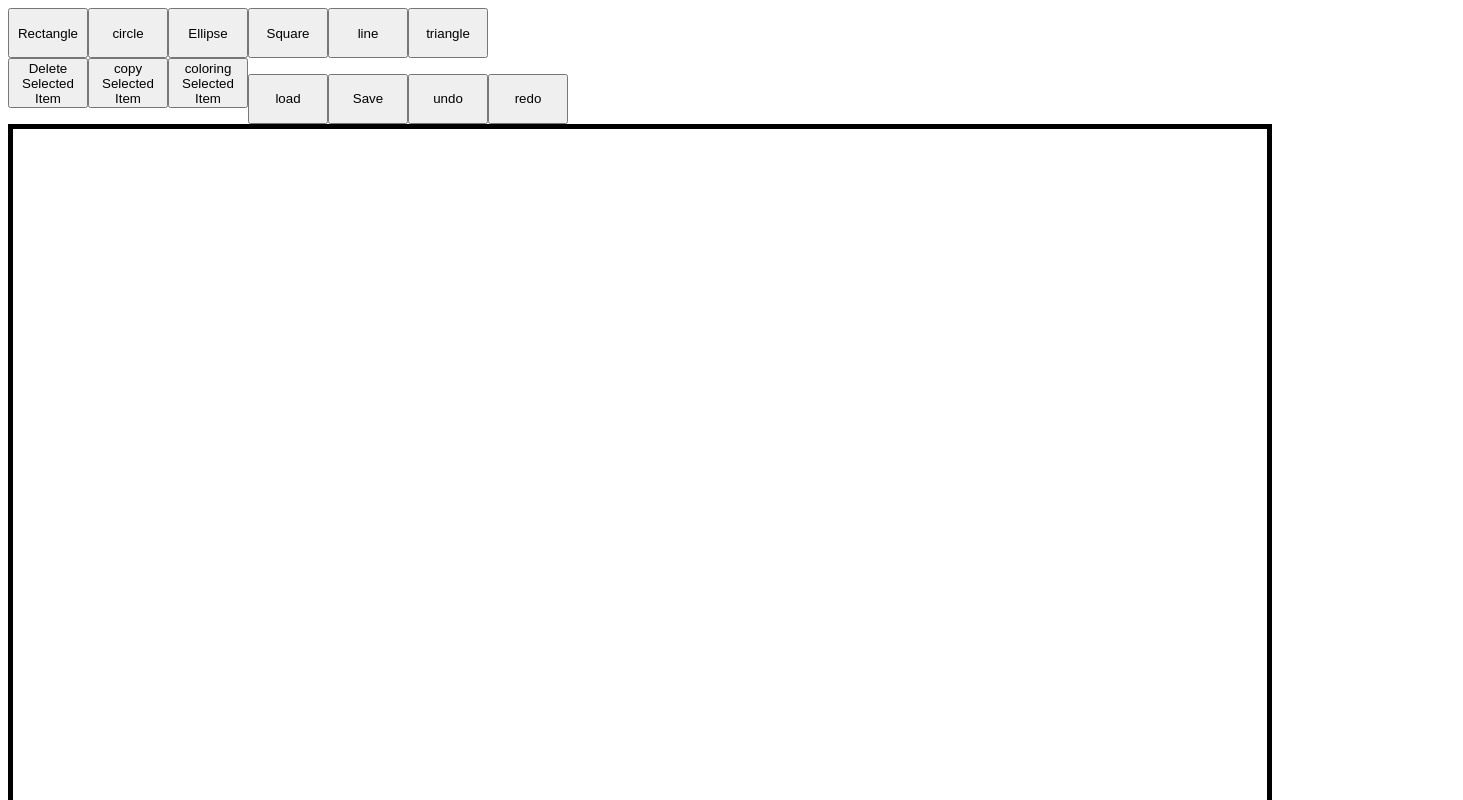
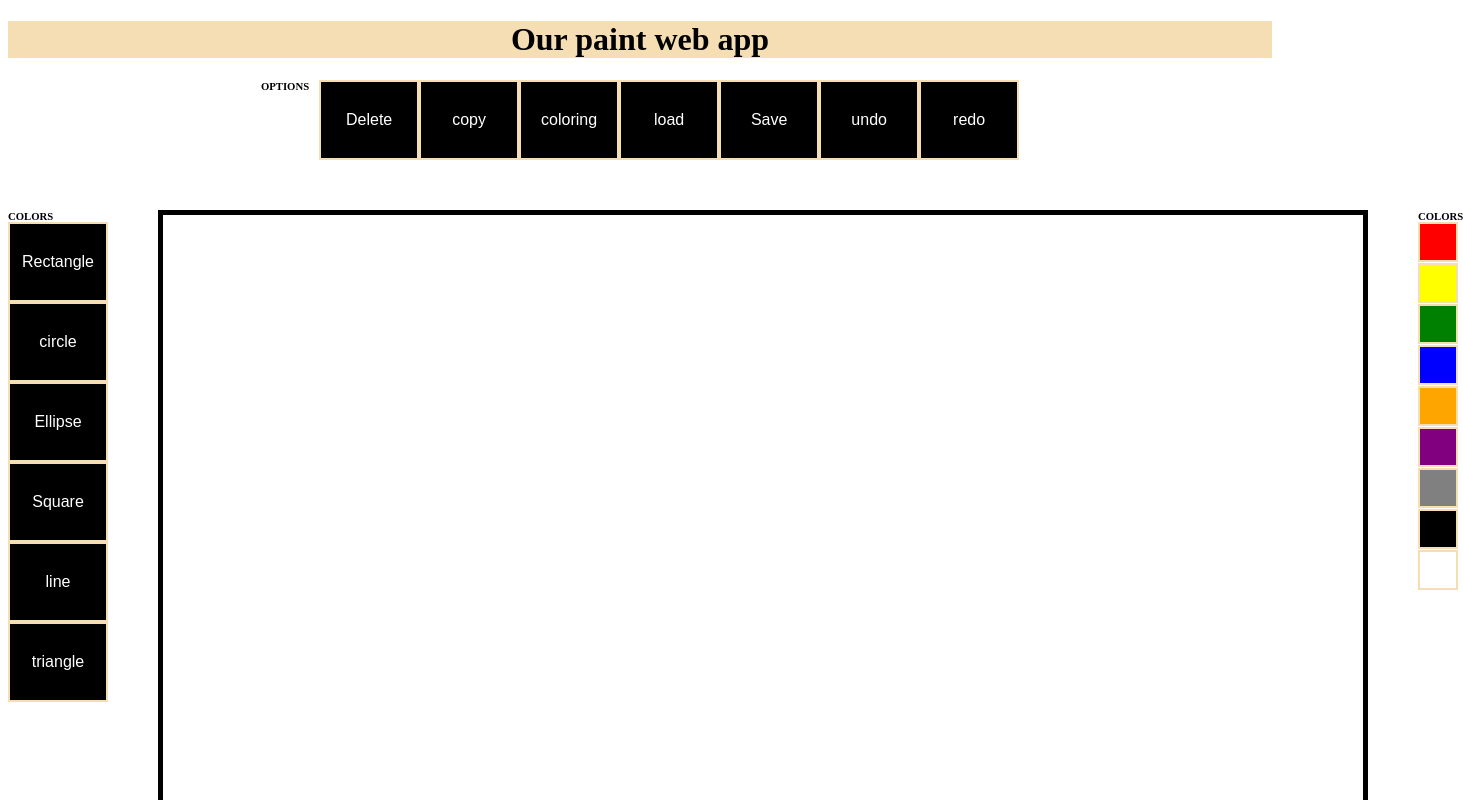
Before and after one commit to AbdelrahmanWael2/Paint, an Angular app in the folder PaintAngular/: page / in a window 1280 px wide. Shown: the top 800 px of the page, 1463 px wide, since content can reach past the window. Built offline with nearby package versions, Linux system fonts and the light colour scheme.

Commit message:
Add files via upload

```diff
--- a/PaintAngular/src/app/app.component.css
+++ b/PaintAngular/src/app/app.component.css
@@ -1,25 +1,88 @@
+h1{
+	text-align: center;
+	background-color: wheat;
+}
 .buttons
 {
-
-    height:50px;
-    width:80px;
-
+    height:80px;
+    width:100px;
+	/* margin: 20px; */
+	background-color: black;
+	color: rgb(255, 255, 255);
+	font-size: medium;
+	text-align: center;
+	border: 2px solid wheat;
+}
+.options{
+	display: flex;
+	justify-content: center;
+}
+.options h6{
+	padding-right: 10px;
+}
+.buttons:hover
+{
+	background-color: rgb(24, 8, 110);
+	cursor: pointer;
+}
+.buttons:active
+{
+	background-color: rgb(3, 8, 23);
 }
 .field {
 	width: 100%;
 	background: black;
 	height: 300px;
 }
-.buttons:hover
-{
-	background-color: aqua;
-	cursor: pointer;
+.drawing-tools{
+	display: grid;
+	grid-template-columns: 100px 1fr 60px;
 }
-.buttons:active
-{
-	background-color: rgb(135, 150, 195);
+.colors,
+.shaps{
+	margin-top: 50px;
 }
-.canvas:hover
-{
-	cursor: crosshair;
+.colors{
+	margin-right: 20px;
 }
+#holder{
+	margin: 50px;
+}
+h6{
+	margin: 0;
+}
+.colors .buttons{
+	width: 40px;
+	height: 40px;
+}
+
+#red{
+	background-color: red;
+}
+#orange{
+	background-color: orange;
+}
+#yellow{
+	background-color: yellow;
+}
+#green{
+	background-color: green;
+}
+#purple{
+	background-color: purple;
+}
+#gray{
+	background-color: gray;
+}
+#black{
+	background-color: black;
+}
+#white{
+	background-color: white;
+}
+#blue{
+	background-color: blue;
+}
+#holder{
+	border: 3px solid black;
+}
--- a/PaintAngular/src/app/app.component.html
+++ b/PaintAngular/src/app/app.component.html
@@ -1,24 +1,38 @@
-<div>
+<h1>Our paint web app</h1>
+<div class="options">
+  <h6>OPTIONS</h6>
+  <button class = "buttons" id="delete" value="delete" (click)="DeleteCase()" >Delete</button>
+  <button class = "buttons" id="copy" value="copy" (click)="CopyCase()" >copy</button>
+  <button class = "buttons" id="coloring" value="coloring" (click)="coloringCase()" >coloring</button>
+  <button class = "buttons" id="load" value="load" (click)="load()">load</button>
+  <button class = "buttons" id="Save" value="Save" (click)="save()">Save</button>
+  <button class = "buttons" id="undo" value="undo" (click)="undo()">undo</button>
+  <button class = "buttons" id="redo" value="redo" (click)="save()">redo</button>
+</div>
 
+  <div class="drawing-tools">
+  <div class="shaps">
+    <h6>COLORS</h6>
     <button class = "buttons" id="rectangle" value="rectangle" (click)=" rectangleFlag = true; createShapeFn() " >Rectangle</button>
     <button class = "buttons" id="circle" value="circle" (click)=" circleFlag = true; createShapeFn() " >circle</button>
     <button class = "buttons" id="ellipse" value="ellipse" (click)=" ellipseFlag = true; createShapeFn() " >Ellipse</button>
     <button class = "buttons" id="square" value="square" (click)=" squareFlag = true; createShapeFn() " >Square</button>
     <button class = "buttons" id="line" value="line" (click)=" lineFlag = true; createShapeFn() " >line</button>
     <button class = "buttons" id="triangle" value="triangle" (click)=" triangleFlag = true; createShapeFn() " >triangle</button>
-
-
-</div>
-<div>
-
-  <button class = "buttons" id="delete" value="delete" (click)="DeleteCase()" >Delete Selected Item</button>
-  <button class = "buttons" id="copy" value="copy" (click)="CopyCase()" >copy Selected Item</button>
-  <button class = "buttons" id="coloring" value="coloring" (click)="coloringCase()" >coloring Selected Item</button>
-  <button class = "buttons" id="load" value="load" (click)="load()">load</button>
-  <button class = "buttons" id="Save" value="Save" (click)="save()">Save</button>
-  <button class = "buttons" id="Save" value="undo" (click)="undo()">undo</button>
-  <button class = "buttons" id="Save" value="redo" (click)="redo()">redo</button>
-
   </div>
 
   <div id="holder" ></div>
+
+  <div class="colors">
+    <h6>COLORS</h6>
+    <button class = "buttons" id="red" (click)="color = 'red'; sendColor()"></button>
+    <button class = "buttons" id="yellow" (click)="color = 'yellow'; sendColor()"></button>
+    <button class = "buttons" id="green" (click)="color = 'green'; sendColor()"></button>
+    <button class = "buttons" id="blue" (click)="color = 'blue'; sendColor()"></button>
+    <button class = "buttons" id="orange" (click)="color = 'orange'; sendColor()"></button>
+    <button class = "buttons" id="purple" (click)="color = 'purple'; sendColor()"></button>
+    <button class = "buttons" id="gray" (click)="color = 'gray'; sendColor()"></button>
+    <button class = "buttons" id="black" (click)="color = 'black'; sendColor()"></button>
+    <button class = "buttons" id="white" (click)="color = 'white'; sendColor()"></button>
+  </div>
+</div>
--- a/PaintAngular/src/app/app.component.ts
+++ b/PaintAngular/src/app/app.component.ts
@@ -2,9 +2,10 @@ import { Component, ElementRef, OnInit, ViewChild } from '@angular/core';
 import { PaintService } from './paint.service';
 import Konva from 'konva';
 import { IShape } from './ishape';
+import { withLatestFrom } from 'rxjs';
 
 //array of objects to be drawn
-var allShapes : any = []
+//var allShapes : any = []
 
 @Component({
 	selector: 'app-root',
@@ -24,7 +25,7 @@ export class AppComponent {
 	squareFlag = false;
 	lineFlag = false;
 	triangleFlag = false;
-
+  color:any
   	X:any;
   	Y:any;
   	x:any;
@@ -39,7 +40,7 @@ export class AppComponent {
 	stage: any;
 	layer: any;
 	tr:any;
-	StageWidth: number = 800;
+	StageWidth: number = 1200;
 	StageHeight: number = 800;
 	idCounter: number = 1;
 	draggedId: number = 1;
@@ -86,13 +87,13 @@ export class AppComponent {
 			if(GotID != undefined){
 				this.draggedId = GotID;
 				this.SelectedItem = this.stage.findOne("#"+this.draggedId.toString());
-				allShapes[this.draggedId].draggable(true);
+				this.SelectedItem.draggable(true);
 				this.resize(1);
 			}
 			else
-			{
-				allShapes[this.draggedId].draggable(false);
-				this.resize(0);
+			{ if(this.SelectedItem != undefined){
+				this.SelectedItem.draggable(false);
+				this.resize(0);}
 			}
 
 			// checks moving or resizing
@@ -141,7 +142,7 @@ export class AppComponent {
 			this.layer.add( theCopyItem );
 
 			// all shapes addition
-			allShapes[ this.idCounter-1 ] = theCopyItem;
+			//allShapes[ this.idCounter-1 ] = theCopyItem;
 		}
 	}
 
@@ -169,7 +170,7 @@ export class AppComponent {
 
 			if( this.rectangleFlag ){
 
-				allShapes[ this.idCounter ] = new Konva.Rect({
+				this.shapeObj = new Konva.Rect({
 					x: this.stage.getPointerPosition().x,
 					y: this.stage.getPointerPosition().y,
 					fillEnabled: false, // add to interface
@@ -183,188 +184,192 @@ export class AppComponent {
 				});
 				this.idCounter = this.idCounter + 1;
 
-				this.layer.add(allShapes[this.idCounter-1]);
-				Shape.xP = allShapes[this.idCounter-1].x();
-				Shape.yP = allShapes[this.idCounter-1].y();
+				this.layer.add(this.shapeObj);
+				Shape.xP = this.shapeObj.x();
+				Shape.yP = this.shapeObj.y();
 				this.rectangleFlag = false;
 
-
+         console.log(this.shapeObj.id())
 				//sending the new rectangle to be stored in back
 				this.paintService.store({
 
           //id: this.idCounter,
-          x:Shape.x,
+            x:Shape.x,
 						y:Shape.y,
 						xP:Shape.xP,
 						yP:Shape.yP,
+            id: this.shapeObj.id(),
 						name:"rectangle"
-
 				}).subscribe();
 
 			}
-			else if( this.circleFlag ){
+			// else if( this.circleFlag ){
 
-				allShapes[ this.idCounter ] = new Konva.Circle({
+			// 	this.shapeObj = new Konva.Circle({
 
-					x: this.stage.getPointerPosition().x,
-					y: this.stage.getPointerPosition().y,
-					fillEnabled: false, // add to interface
-					width: Shape.x,
-					height: Shape.y,
-					stroke: "black", // border // add to interface
-					strokeWidth: 5, // add to interface
-					draggable: false, // add to interface
-					id: this.idCounter.toString() // add to interface
+			// 		x: this.stage.getPointerPosition().x,
+			// 		y: this.stage.getPointerPosition().y,
+			// 		fillEnabled: false, // add to interface
+			// 		width: Shape.x,
+			// 		height: Shape.y,
+			// 		stroke: "black", // border // add to interface
+			// 		strokeWidth: 5, // add to interface
+			// 		draggable: false, // add to interface
+			// 		id: this.idCounter.toString() // add to interface
 
-				});
-				this.idCounter = this.idCounter + 1;
+			// 	});
+			// 	this.idCounter = this.idCounter + 1;
 
-				var draggedId;
-				this.stage.on("click",function(e: any) {
-					draggedId = e.target.attrs.id;
-				});
-				console.log(draggedId);
+			// 	var draggedId;
+			// 	this.stage.on("click",function(e: any) {
+			// 		draggedId = e.target.attrs.id;
+			// 	});
+			// 	console.log(draggedId);
 
-				this.layer.add(allShapes[this.idCounter-1]);
-				Shape.xP = allShapes[this.idCounter-1].x();
-				Shape.yP = allShapes[this.idCounter-1].y();
-				this.circleFlag = false;
+			// 	this.layer.add(allShapes[this.idCounter-1]);
+			// 	Shape.xP = allShapes[this.idCounter-1].x();
+			// 	Shape.yP = allShapes[this.idCounter-1].y();
+			// 	this.circleFlag = false;
 
 
-				//sending the new rectangle to be stored in back
-				this.paintService.store({
-						x:Shape.x,
-						y:Shape.y,
-						xP:Shape.xP,
-						yP:Shape.yP,
-						name:"rectangle"
-						// id
-				}).subscribe( );
+			// 	//sending the new rectangle to be stored in back
+			// 	this.paintService.store({
+			// 			x:Shape.x,
+			// 			y:Shape.y,
+			// 			xP:Shape.xP,
+			// 			yP:Shape.yP,
+      //       id: this.shapeObj.id,
+			// 			name:"rectangle"
+			// 			// id
+			// 	}).subscribe( );
 
-			}
-			else if( this.ellipseFlag ){
+			// }
+			// else if( this.ellipseFlag ){
 
-				allShapes[ this.idCounter ] = new Konva.Ellipse({
+			// 	allShapes[ this.idCounter ] = new Konva.Ellipse({
 
-					x: this.stage.getPointerPosition().x,
-					y: this.stage.getPointerPosition().y,
-					radiusX: 100, // additional
-					radiusY: 50, // additional
-					fillEnabled: false, // add to interface
-					stroke: "black", // border // add to interface
-					strokeWidth: 5, // add to interface
-					draggable: false, // add to interface
-					id: this.idCounter.toString() // add to interface
+			// 		x: this.stage.getPointerPosition().x,
+			// 		y: this.stage.getPointerPosition().y,
+			// 		radiusX: 100, // additional
+			// 		radiusY: 50, // additional
+			// 		fillEnabled: false, // add to interface
+			// 		stroke: "black", // border // add to interface
+			// 		strokeWidth: 5, // add to interface
+			// 		draggable: false, // add to interface
+			// 		id: this.idCounter.toString() // add to interface
 
-				});
-				this.idCounter = this.idCounter + 1;
-				this.layer.add(allShapes[this.idCounter-1]);
-				Shape.xP = allShapes[this.idCounter-1].x();
-				Shape.yP = allShapes[this.idCounter-1].y();
-				this.ellipseFlag = false;
+			// 	});
+			// 	this.idCounter = this.idCounter + 1;
+			// 	this.layer.add(allShapes[this.idCounter-1]);
+			// 	Shape.xP = allShapes[this.idCounter-1].x();
+			// 	Shape.yP = allShapes[this.idCounter-1].y();
+			// 	this.ellipseFlag = false;
 
 
-				//sending the new rectangle to be stored in back
-				this.paintService.store({
-						x:Shape.x,
-						y:Shape.y,
-						xP:Shape.xP,
-						yP:Shape.yP,
-						name:"rectangle"
-						// id
-				}).subscribe();
+			// 	//sending the new rectangle to be stored in back
+			// 	this.paintService.store({
+			// 			x:Shape.x,
+			// 			y:Shape.y,
+			// 			xP:Shape.xP,
+			// 			yP:Shape.yP,
+      //       id: this.shapeObj.id,
+			// 			name:"rectangle"
+			// 			// id
+			// 	}).subscribe();
 
-			}
-			else if( this.squareFlag ){
+			// }
+			// else if( this.squareFlag ){
 
-				allShapes[ this.idCounter ] = new Konva.RegularPolygon({
-					x: this.stage.getPointerPosition().x,
-					y: this.stage.getPointerPosition().y,
-					sides: 4, // additional
-					radius: 20, // additional // initial radius of circle that contains the recangle
-					rotation: 45, // additional
-					// fillEnabled: false, // add to interface
-					fillEnabled: false, // add to interface
-					stroke: "black", // border // add to interface
-					strokeWidth: 5, // add to interface
-					draggable: false, // add to interface
-					id: this.idCounter.toString() // add to interface
-				});
-				this.idCounter = this.idCounter + 1;
-				this.layer.add(allShapes[this.idCounter-1]);
-				Shape.xP = allShapes[this.idCounter-1].x();
-				Shape.yP = allShapes[this.idCounter-1].y();
-				this.squareFlag = false;
+			// 	allShapes[ this.idCounter ] = new Konva.RegularPolygon({
+			// 		x: this.stage.getPointerPosition().x,
+			// 		y: this.stage.getPointerPosition().y,
+			// 		sides: 4, // additional
+			// 		radius: 20, // additional // initial radius of circle that contains the recangle
+			// 		rotation: 45, // additional
+			// 		// fillEnabled: false, // add to interface
+			// 		fillEnabled: false, // add to interface
+			// 		stroke: "black", // border // add to interface
+			// 		strokeWidth: 5, // add to interface
+			// 		draggable: false, // add to interface
+			// 		id: this.idCounter.toString() // add to interface
+			// 	});
+			// 	this.idCounter = this.idCounter + 1;
+			// 	this.layer.add(allShapes[this.idCounter-1]);
+			// 	Shape.xP = allShapes[this.idCounter-1].x();
+			// 	Shape.yP = allShapes[this.idCounter-1].y();
+			// 	this.squareFlag = false;
 
 
-				//sending the new rectangle to be stored in back
-				this.paintService.store({
-						x:Shape.x,
-						y:Shape.y,
-						xP:Shape.xP,
-						yP:Shape.yP,
-						name:"rectangle"
-						// id
-				}).subscribe();
+			// 	//sending the new rectangle to be stored in back
+			// 	this.paintService.store({
+			// 			x:Shape.x,
+			// 			y:Shape.y,
+			// 			xP:Shape.xP,
+			// 			yP:Shape.yP,
+      //       id: this.shapeObj.id,
+			// 			name:"rectangle"
+			// 			// id
+			// 	}).subscribe();
 
-			}
-			else if( this.lineFlag ){
-				allShapes[ this.idCounter ] = new Konva.Line({
-					x: this.stage.getPointerPosition().x,
-					y: this.stage.getPointerPosition().y,
-					points: [0, 0, 100, 0], //additional xp, and yp
-					// fillEnabled: false, // reduced
-					stroke: "black", // border // add to interface
-					strokeWidth: 5, // add to interface
-					draggable: false, // add to interface
-					id: this.idCounter.toString() // add to interface
-				  });
-				this.idCounter = this.idCounter + 1;
-				this.layer.add(allShapes[this.idCounter-1]);
-				Shape.xP = allShapes[this.idCounter-1].x();
-				Shape.yP = allShapes[this.idCounter-1].y();
-				this.lineFlag = false;
+			// }
+			// else if( this.lineFlag ){
+			// 	allShapes[ this.idCounter ] = new Konva.Line({
+			// 		x: this.stage.getPointerPosition().x,
+			// 		y: this.stage.getPointerPosition().y,
+			// 		points: [0, 0, 100, 0], //additional xp, and yp
+			// 		// fillEnabled: false, // reduced
+			// 		stroke: "black", // border // add to interface
+			// 		strokeWidth: 5, // add to interface
+			// 		draggable: false, // add to interface
+			// 		id: this.idCounter.toString() // add to interface
+			// 	  });
+			// 	this.idCounter = this.idCounter + 1;
+			// 	this.layer.add(allShapes[this.idCounter-1]);
+			// 	Shape.xP = allShapes[this.idCounter-1].x();
+			// 	Shape.yP = allShapes[this.idCounter-1].y();
+			// 	this.lineFlag = false;
 
 
-				//sending the new rectangle to be stored in back
-				this.paintService.store({
-						x:Shape.x,
-						y:Shape.y,
-						xP:Shape.xP,
-						yP:Shape.yP,
-						name:"rectangle"
-						// id
-				}).subscribe();
-			}
-			else if( this.triangleFlag ){
-				allShapes[ this.idCounter ] = new Konva.Line({
-					x: this.stage.getPointerPosition().x,
-					y: this.stage.getPointerPosition().y,
-					points: [0, 0, 0, 100, 100, 100], //additional xp, and yp
-					closed: true,
-					fillEnabled: false, // add to interface
-					stroke: "black", // border // add to interface
-					strokeWidth: 5, // add to interface
-					draggable: false, // add to interface
-					id: this.idCounter.toString() // add to interface
-				  });
-				this.idCounter = this.idCounter + 1;
-				this.layer.add(allShapes[this.idCounter-1]);
-				Shape.xP = allShapes[this.idCounter-1].x();
-				Shape.yP = allShapes[this.idCounter-1].y();
-				this.triangleFlag = false;
+			// 	//sending the new rectangle to be stored in back
+			// 	this.paintService.store({
+			// 			x:Shape.x,
+			// 			y:Shape.y,
+			// 			xP:Shape.xP,
+			// 			yP:Shape.yP,
+      //       id: this.shapeObj.id,
+			// 			name:"rectangle"
+			// 			// id
+			// 	}).subscribe();
+			// }
+			// else if( this.triangleFlag ){
+			// 	allShapes[ this.idCounter ] = new Konva.Line({
+			// 		x: this.stage.getPointerPosition().x,
+			// 		y: this.stage.getPointerPosition().y,
+			// 		points: [0, 0, 0, 100, 100, 100], //additional xp, and yp
+			// 		closed: true,
+			// 		fillEnabled: false, // add to interface
+			// 		stroke: "black", // border // add to interface
+			// 		strokeWidth: 5, // add to interface
+			// 		draggable: false, // add to interface
+			// 		id: this.idCounter.toString() // add to interface
+			// 	  });
+			// 	this.idCounter = this.idCounter + 1;
+			// 	this.layer.add(allShapes[this.idCounter-1]);
+			// 	Shape.xP = allShapes[this.idCounter-1].x();
+			// 	Shape.yP = allShapes[this.idCounter-1].y();
+			// 	this.triangleFlag = false;
 
 
-				//sending the new rectangle to be stored in back
-				this.paintService.store({
-						x:Shape.x,
-						y:Shape.y,
-						xP:Shape.xP,
-						yP:Shape.yP,
-						name:"rectangle"
-						// id
-				}).subscribe();
-			}
+			// 	//sending the new rectangle to be stored in back
+			// 	this.paintService.store({
+			// 			x:Shape.x,
+			// 			y:Shape.y,
+			// 			xP:Shape.xP,
+			// 			yP:Shape.yP,
+      //       id: this.shapeObj.id,
+			// 			name:"rectangle"
+			// 	}).subscribe();
+			// }
 		});
 		this.layer.draw();
 	}
@@ -378,13 +383,33 @@ export class AppComponent {
   }
 
   undo(){
-    this.paintService.undo().subscribe((Shape : IShape) => {});
+    this.paintService.undo("test").subscribe((Shape : IShape) => {
+      this.clear()
+    });
   }
 
   redo(){
-    this.paintService.redo().subscribe((Shape : IShape) => {})
+    this.paintService.redo("test").subscribe((Shape : IShape) => {})
   }
 
+  //draws a list
+  draw(){
 
+  }
+
+  clear(){
+    var cl = new Konva.Rect({
+      x:0,
+      y:0,
+      width: this.StageWidth,
+      height: this.StageHeight,
+      fill: "white"
+      }) ;
+      this.layer.add(cl)
+  }
+
+  sendColor(){
+
+  }
 
 }
```
Also changed, not shown: PaintAngular/src/app/ishape.ts (added, +8 -0 lines), PaintAngular/src/app/paint.service.ts (+4 -4 lines). Lines whose indentation alone changed are shown as unchanged.
